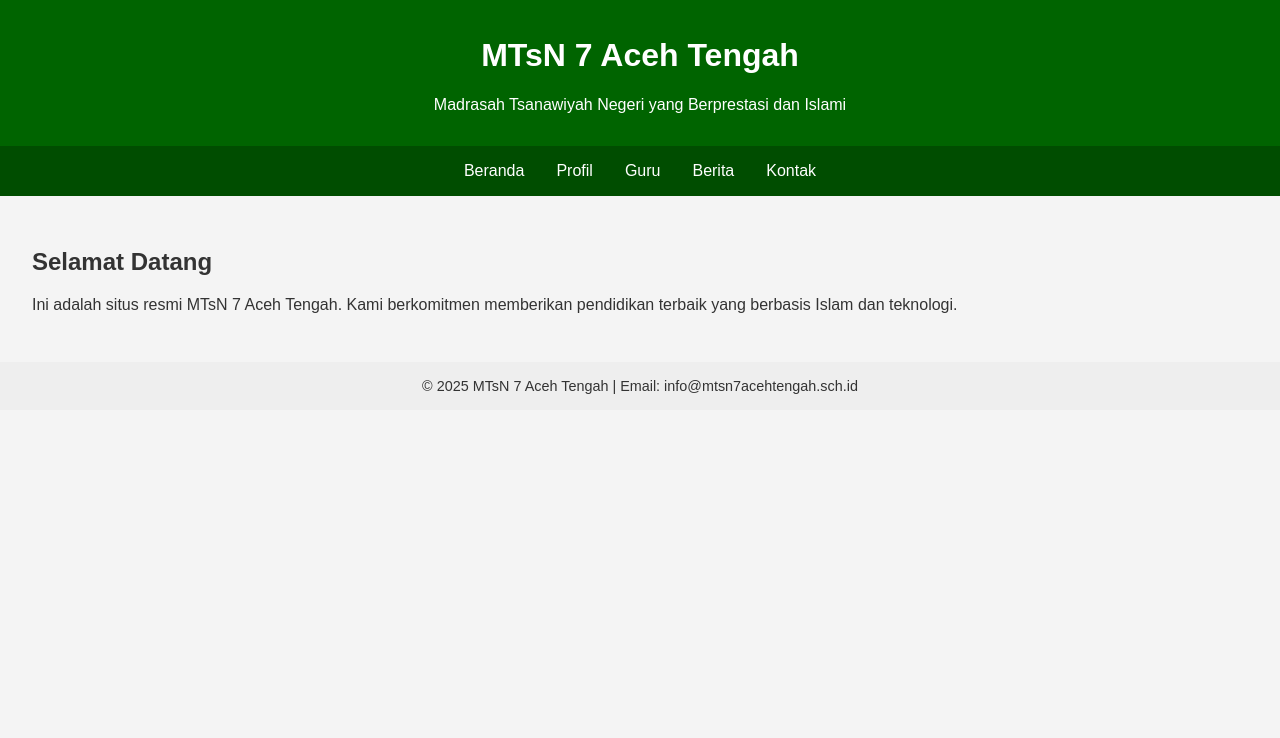
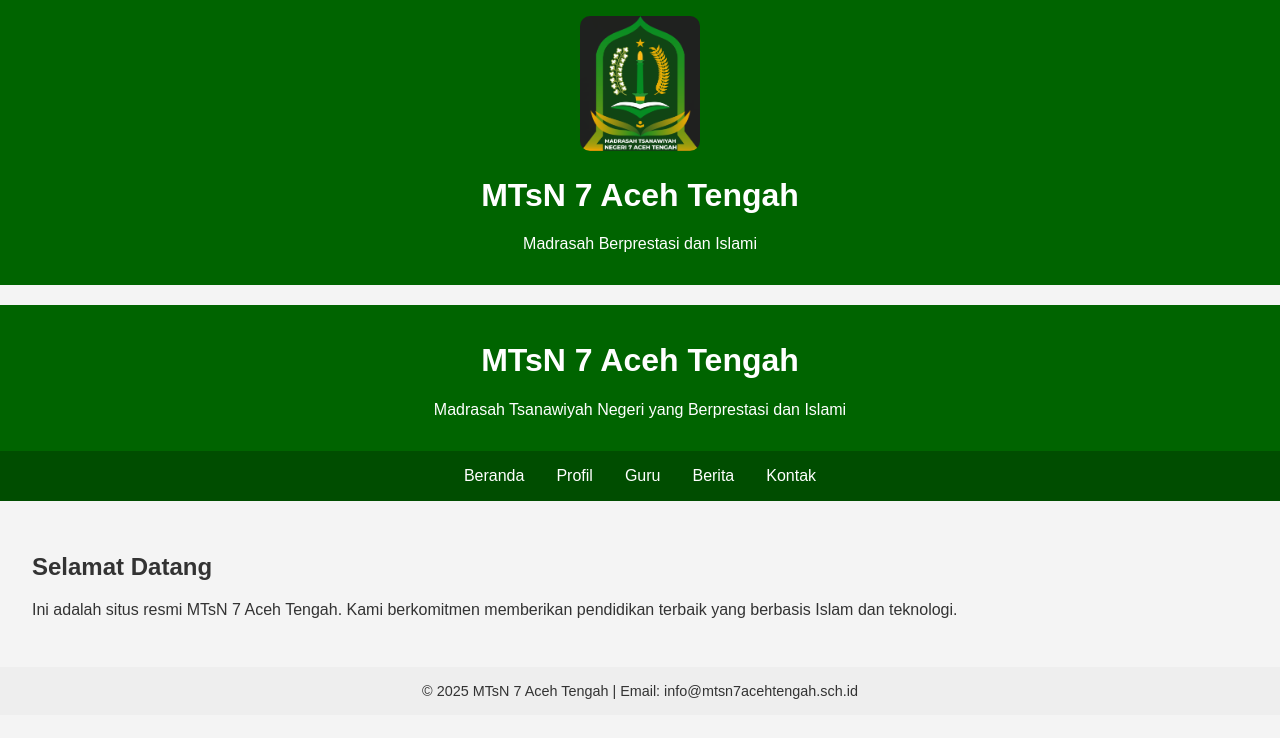
Before and after one commit to hdytas/websekolah, a plain HTML site: page index.html in a window 1280 px wide. Drawn offline with Linux system fonts and the light colour scheme.

Commit message:
Tambah logo sekolah ke halaman utama

```diff
--- a/index.html
+++ b/index.html
@@ -43,6 +43,12 @@
 </head>
 <body>
 
+<header style="text-align: center; margin-bottom: 20px;">
+  <img src="logo.png" alt="Logo Sekolah" style="width: 120px; border-radius: 10px;">
+  <h1>MTsN 7 Aceh Tengah</h1>
+  <p>Madrasah Berprestasi dan Islami</p>
+</header>
+
   <header>
     <h1>MTsN 7 Aceh Tengah</h1>
     <p>Madrasah Tsanawiyah Negeri yang Berprestasi dan Islami</p>
```
Also changed, not shown: logo.png (added).
